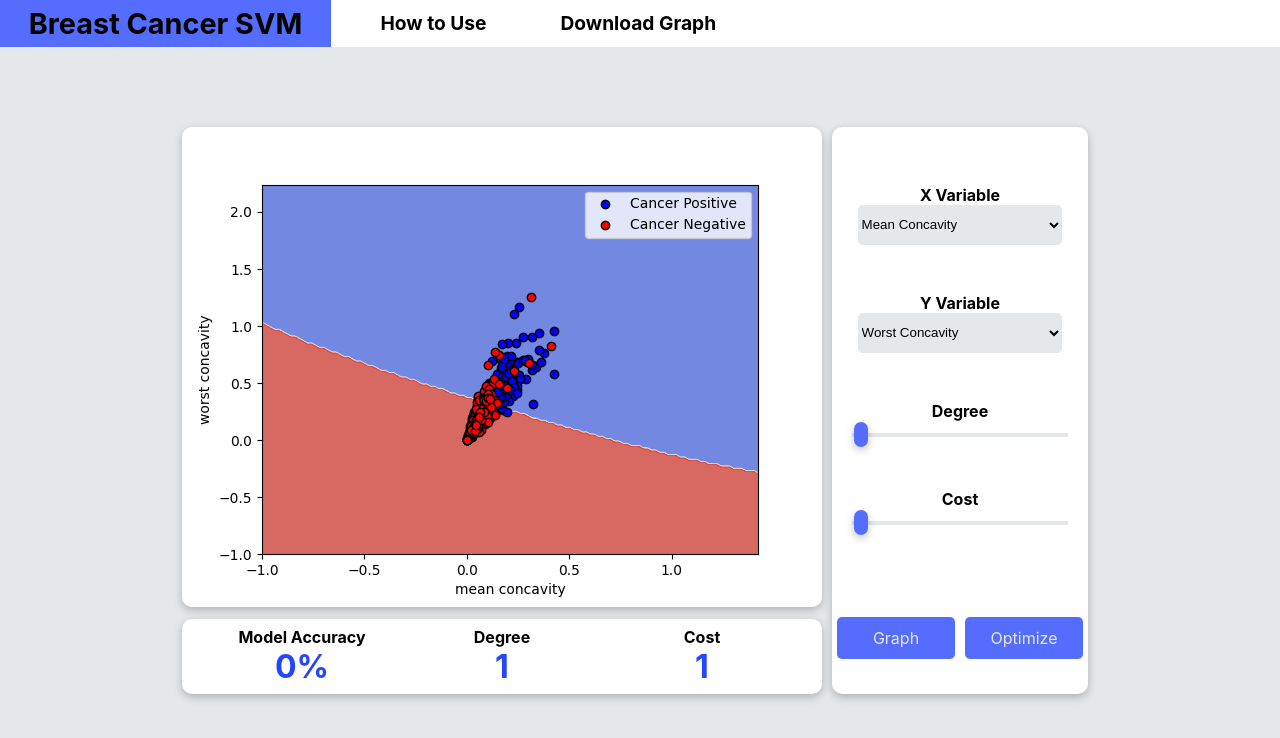
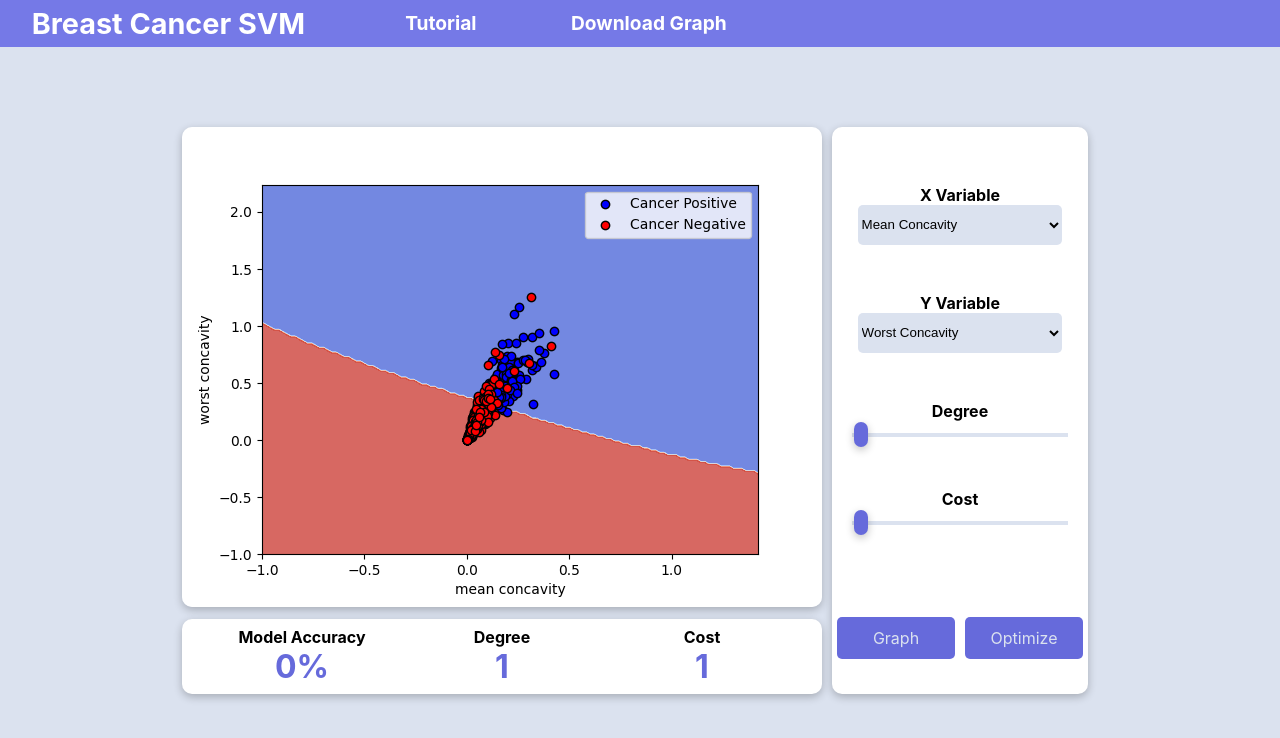
Before and after one commit to rdey0/Breast-Cancer-Support-Vector-Machine, a React (Create React App) app in the folder client/: page / in a window 1280 px wide. Shown: the top 738 px of the page. Built offline with nearby package versions, Linux system fonts and the light colour scheme.

Commit message:
change header style and general color scheme

```diff
--- a/client/src/App.css
+++ b/client/src/App.css
@@ -1,17 +1,23 @@
 /* Fonts and Colors */
 :root {
-  --background: #e4e8eb;
-  --accent: #546dfe;
-  --accent-light: #5f76fc;
-  --accent-dark: #2546ff;
-  --header:white;
+  /*--background: #e4e8eb;*/
+  --background: #dbe2ef;
+  /*--accent: #546dfe;*/
+  --accent: #666adb;
+  /*--accent-light: #5f76fc;*/
+  --accent-light: #8c8feb;
+  --accent-complement: #c558c5;
+  /*--accent-dark: #2546ff;*/
+  --accent-dark: #484de2;
+  --header: #7579e7;
   --header-accent: #6b6eba;
   --gui-background: white;
+  --text: black;
 }
 
 
 html{
-  background-color: var(--background);
+  background: var(--background);
 }
 
 
@@ -41,7 +47,7 @@ html{
 }
 
 .title-container {
-  background-color: var(--accent);
+  /*ackground-color: var(--accent-dark);*/
 }
 
 .header-title {
@@ -49,24 +55,35 @@ html{
   font-weight: bold;
   margin: 0.2em 0;
   white-space: nowrap;
+  user-select: none;
 }
 
 .header-item, .header-title {
-  padding: 0 1em 0;
+  padding: 0 1.1em 0;
   display: flex;
   justify-content: center;
   align-items: center;
+  color: var(--gui-background);
 }
 
 .header-item:hover{
-  background-color: var(--header-accent);
+  background-color: var(--accent-complement);
   cursor: pointer;
+  /*font-size: 1.21em;*/
+  transition: 0.4s;
+  /*padding: 0;*/
 }
 
 .header-item div{
   width: 9em;
   font-size: 1.2em;
   font-weight: bold;
+  /*color: var(--text);*/
+}
+
+.header-item a {
+  text-decoration: none;
+  color: var(--gui-background);
 }
 
 select {
@@ -201,7 +218,7 @@ select {
 .metric {
   font-size: 2em;
   font-weight: bold;
-  color: var(--accent-dark);
+  color: var(--accent);
 }
 
 .graph-info-container {
@@ -242,6 +259,7 @@ select {
 
 .update-graph:hover {
   background-color: var(--accent-light);
+  transition-duration: 0.3s;
 }
 
 /*Small Screen GUI Styling*/
@@ -286,17 +304,3 @@ select {
     font-size: 1.5em;
   }
 }
-
-
-/*Small Screen Header Styling*/
-/*
-@media only screen and (max-width: 760px){
-  .header-title {
-    font-size: 1.3em;
-  }
-
-  .header-item div{
-    font-size: 0.9em;
-  }
-}
-*/
--- a/client/src/App.js
+++ b/client/src/App.js
@@ -89,7 +89,7 @@ class App extends React.Component {
 
     return (
       <div className="App">
-        <Header/>
+        <Header src={this.state.plot_src}/>
 
         <div className='gui-container'>
           <div className='svm-display'>
--- a/client/src/components/header.js
+++ b/client/src/components/header.js
@@ -1,17 +1,19 @@
 import React from 'react';
 
 
-export default function Header (){
+export default function Header (props){
     return (
         <div className="App-header">
             <div className='title-container'>
                 <div className='header-title'>Breast Cancer SVM</div>
             </div>
             <div className='header-item'>
-                <div>How to Use</div>
+                <div>Tutorial</div>
             </div>
             <div className='header-item'>
-                <div>Download Graph</div>
+                <a href={props.src} download>
+                    <div>Download Graph</div>
+                </a>
             </div>
         </div>
     )
```
Also changed, not shown: 1 other file (tests, documents, lock files or other folders).
